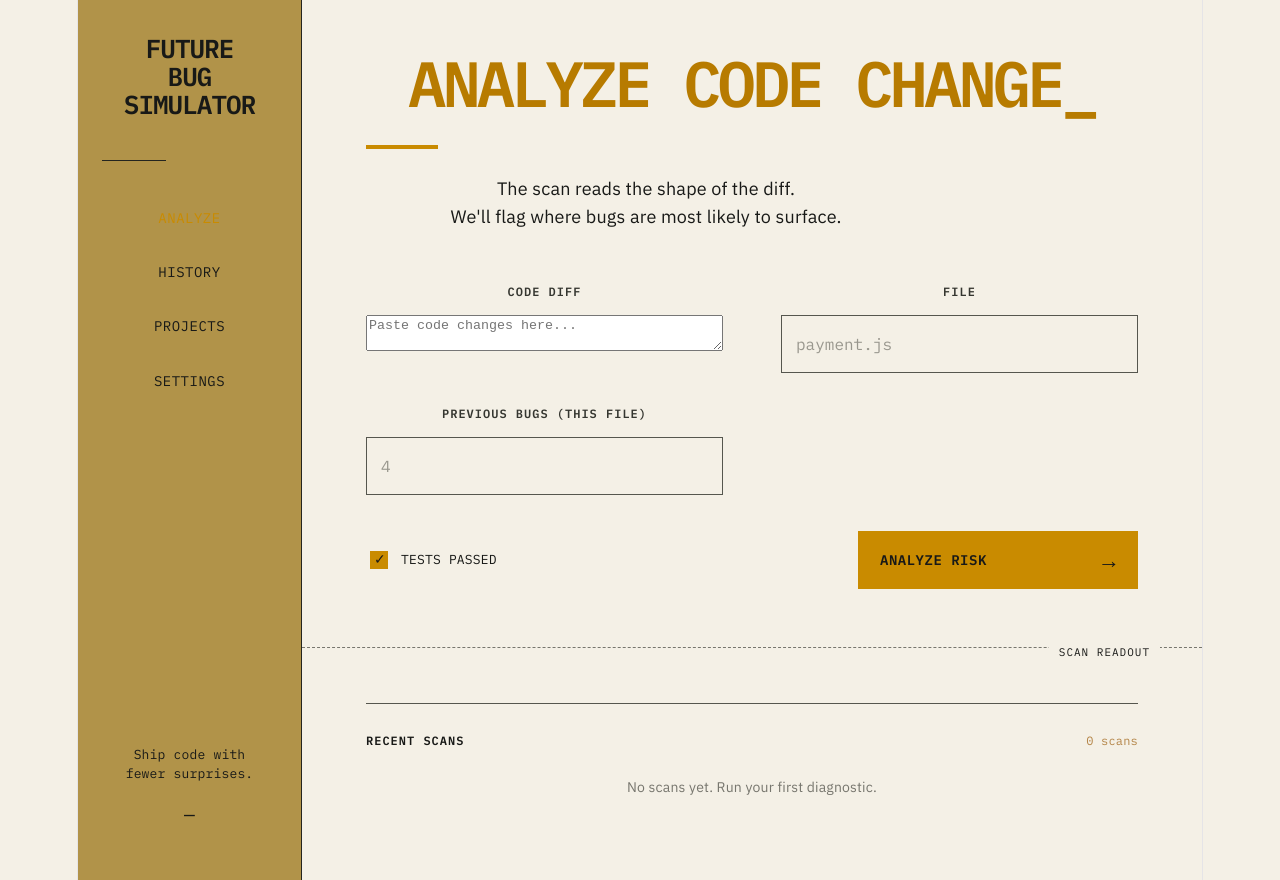
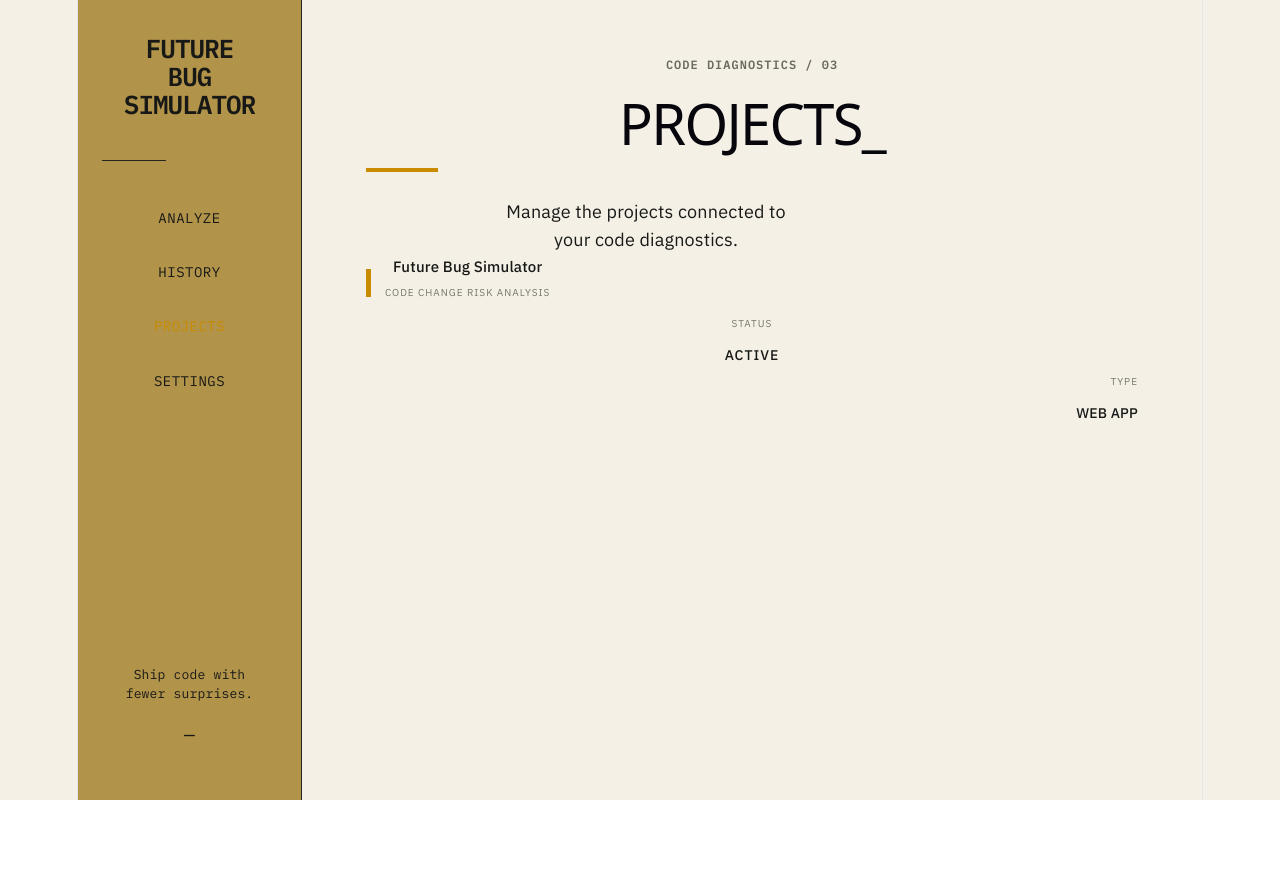
Before and after one commit to Samruddhi615/future-bug-simulator, a React (Vite) app in the folder client/: page / in a window 1280 px wide. Both pictures are taken after a click on the element "PROJECTS". After the commit the page ends 800 px from the top, so only its background shows below. Built offline with nearby package versions, Linux system fonts and the light colour scheme.

Commit message:
Add projects and settings pages

```diff
--- a/client/src/App.jsx
+++ b/client/src/App.jsx
@@ -237,12 +237,27 @@ setFileResults(individualResults);
             </p>
 
 
-            <p>
+
+<p
+  className={
+    activePage === "projects"
+      ? "active-nav"
+      : ""
+  }
+  onClick={() => setActivePage("projects")}
+>
   PROJECTS
 </p>
 
 
-            <p>
+            <p
+  className={
+    activePage === "settings"
+      ? "active-nav"
+      : ""
+  }
+  onClick={() => setActivePage("settings")}
+>
   SETTINGS
 </p>
 
@@ -568,60 +583,157 @@ setFileResults(individualResults);
 
           </>
 
+       ) : activePage === "projects" ? (
+
+  <section className="projects-page">
+
+    <p className="eyebrow">
+      CODE DIAGNOSTICS / 03
+    </p>
+
+    <h1>
+      PROJECTS_
+    </h1>
+
+    <div className="hero-line"></div>
+
+    <p className="hero-copy">
+      Manage the projects connected to
+      <br />
+      your code diagnostics.
+    </p>
+
+    <div className="projects-list">
+
+      <div className="project-card">
+
+        <div className="history-file">
+          <span className="file-marker"></span>
+
+          <div>
+            <strong>Future Bug Simulator</strong>
+
+            <small>
+              CODE CHANGE RISK ANALYSIS
+            </small>
+          </div>
+        </div>
+
+        <div className="history-risk">
+          <small>STATUS</small>
+          <strong>ACTIVE</strong>
+        </div>
+
+        <div className="history-score">
+          <small>TYPE</small>
+          <strong>WEB APP</strong>
+        </div>
+
+      </div>
+
+    </div>
+
+ </section>
+
+
+
+) : activePage === "settings" ? (
+
+  <section className="settings-page">
+
+    <p className="eyebrow">
+      CODE DIAGNOSTICS / 04
+    </p>
+
+    <h1>
+      SETTINGS_
+    </h1>
+
+    <div className="hero-line"></div>
+
+    <p className="hero-copy">
+      Configure how Future Bug Simulator
+      <br />
+      analyzes your code changes.
+    </p>
+
+    <div className="settings-list">
+
+      <div className="setting-row">
+        <div>
+          <strong>RISK ANALYSIS</strong>
+          <small>Rule-based code change analysis</small>
+        </div>
+
+        <strong>ACTIVE</strong>
+      </div>
+
+      <div className="setting-row">
+        <div>
+          <strong>GIT INTEGRATION</strong>
+          <small>Analyze changes from the Git repository</small>
+        </div>
+
+        <strong>ACTIVE</strong>
+      </div>
+
+      <div className="setting-row">
+        <div>
+          <strong>SCAN HISTORY</strong>
+          <small>Store previous scans in browser storage</small>
+        </div>
+
+        <strong>ACTIVE</strong>
+      </div>
+
+    </div>
+
+  </section>
+
 ) : (
 
-
-          /* ====================================
-             HISTORY PAGE
-          ==================================== */
+  // History page
 
   <section className="history-page">
-
 
     <p className="eyebrow">
       CODE DIAGNOSTICS / 02
     </p>
 
-
     <h1>
       SCAN HISTORY_
     </h1>
 
-
     <div className="hero-line"></div>
-
 
     <p className="hero-copy">
       A record of the changes we've already
+      <br />
       scanned.
     </p>
 
-
     <div className="history-list">
-
 
       {history.length === 0 ? (
 
         <p className="empty-history">
           No scans yet. Run your first
+          <br />
           diagnostic.
         </p>
 
       ) : (
 
-                history.map(
-                  (scan, index) => (
+        history.map((scan, index) => (
 
           <div
             className="history-row"
             key={index}
           >
 
-
             <div className="history-file">
 
               <span className="file-marker"></span>
-
 
               <div>
 
@@ -639,7 +751,6 @@ setFileResults(individualResults);
 
             </div>
 
-
             <div className="history-risk">
 
               <small>
@@ -651,7 +762,6 @@ setFileResults(individualResults);
               </strong>
 
             </div>
-
 
             <div className="history-score">
 
@@ -665,7 +775,6 @@ setFileResults(individualResults);
 
             </div>
 
-
             <div className="history-time">
 
               <small>
@@ -674,11 +783,9 @@ setFileResults(individualResults);
 
             </div>
 
-
           </div>
 
-                  )
-                )
+        ))
 
       )}
 
@@ -687,7 +794,6 @@ setFileResults(individualResults);
   </section>
 
 )}
-
       </main>
 
     </div>
```
Lines whose indentation alone changed are shown as unchanged.
